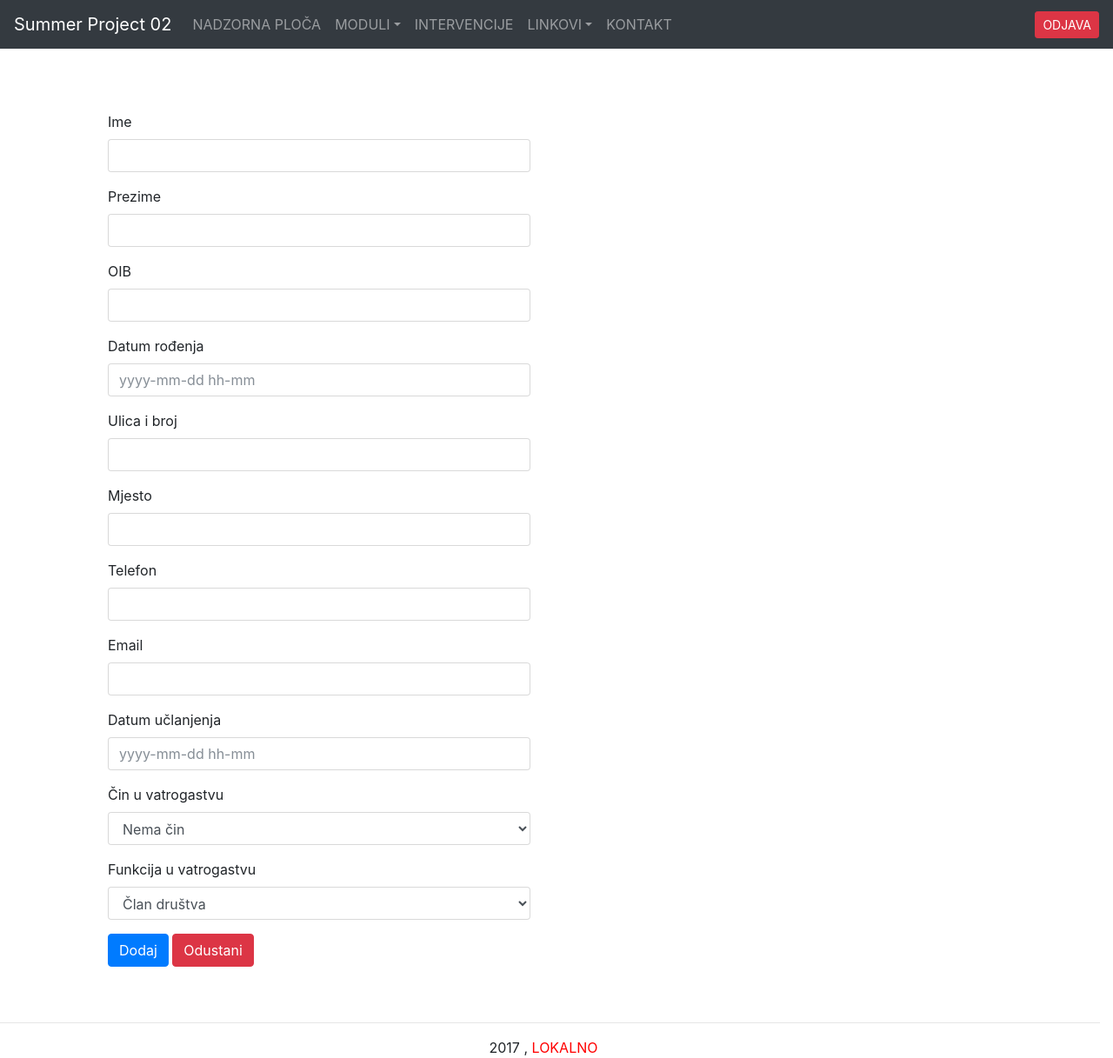
After one commit to ivicasamu/EDUNOVA, a PHP site: page /privatno/clan/clanUnos.php in a window 1280 px wide. The commit adds this page. Shown: the whole page at 87% size. Run offline with PHP 8.4, Linux system fonts and the light colour scheme; the visitor is signed in with stand-in values (Sample User, id 1); tables that the repository leaves empty or names only in its code hold one stand-in row (values such as "Sample post"); some libraries are stand-ins or nearby versions.

Commit message:
Add files via upload

```diff
--- a/css/starter-template.css
+++ b/css/starter-template.css
@@ -33,6 +33,7 @@ body {
           box-sizing: border-box;
   padding: 10px;
   font-size: 16px;
+  margin-bottom: 1rem;
 }
 .form-signin .form-control:focus {
   z-index: 2;
@@ -47,3 +48,12 @@ body {
   border-top-left-radius: 0;
   border-top-right-radius: 0;
 }
+.input-group{
+	margin-bottom: 1rem;
+}
+.btn-group-lg>.btn, .btn-lg{
+	margin-bottom: 1rem;
+}
+.form-control-lg, .input-group-lg>.form-control, .input-group-lg>.input-group-addon, .input-group-lg>.input-group-btn>.btn {
+	margin-bottom: 1rem;
+}
--- a/javno/prijava.php
+++ b/javno/prijava.php
@@ -39,9 +39,9 @@
 					<form method="post" class="form-signin" action="<?php echo $putanjaAPP; ?>autorizacija.php">
 						<label for="korisnik" class="sr-only">E-mail</label>
 						<input type="text" name="korisnik" id="korisnik" class="form-control"
-							value="<?php echo isset($_GET["korisnik"]) ? $_GET["korisnik"] : ""; ?>">
+							value="<?php echo isset($_GET["korisnik"]) ? $_GET["korisnik"] : ""; ?>" placeholder="E-mail">
 						<label for="lozinka" class="sr-only">Lozinka</label>
-						<input type="password" name="lozinka" id="lozinka" class="form-control">
+						<input type="password" name="lozinka" id="lozinka" class="form-control" placeholder="lozinka">
 						<button class="btn btn-lg btn-primary btn-block" type="submit">
 							PRIJAVA
 						</button>
--- a/predlosci/izbornik.php
+++ b/predlosci/izbornik.php
@@ -15,7 +15,7 @@
 						aria-expanded="false">MODULI</a>
 					<div class="dropdown-menu" aria-labelledby="dropdown01">
 						<a class="dropdown-item" href="#">DRUŠTVO</a>
-						<a class="dropdown-item" href="#">ČLANOVI</a>
+						<a class="dropdown-item" href="<?php echo $putanjaAPP ?>privatno/clan/clan.php">ČLANOVI</a>
 						<a class="dropdown-item" href="#">VOZILA</a>
 					</div>
 				</li>
--- /dev/null
+++ b/privatno/clan/clanUnos.php
@@ -0,0 +1,137 @@
+<?php include_once '../../konfiguracija.php';
+provjeraLogin();
+$greske = array();
+
+if(isset($_POST["ime"])){
+	if(trim($_POST["ime"])===""){
+		$greske["ime"]="Obavezan unos imena";
+	}else{
+		if(strlen(trim($_POST["ime"]))<2){
+			$greske["ime"]="Ime mora imati više od dva znaka";
+		}
+	}
+}
+
+if(isset($_POST["prezime"])){
+	if(trim($_POST["prezime"])===""){
+		$greske["prezime"]="Obavezan unos prezimena";
+	}else{
+		if(strlen(trim($_POST["prezime"]))<2){
+			$greske["prezime"]="Prezime mora imati više od dva znaka";
+		}
+	}
+}
+
+if(isset($_POST["oib"])){
+	if(trim($_POST["oib"])===""){
+		$greske["oib"]="Obavezan unos OIB-a";
+	}else{
+		if(strlen(trim($_POST["oib"]))!=11){
+			$greske["oib"]="OIB mora imati 11 znamenki";
+		}
+	}
+	if(count($greske)===0){
+		$izraz = $veza->prepare("insert into clan (ime, prezime, oib, datum_rodenja, ulica, mjesto, telefon, mail, datum_uclanjenja, cin, funkcija)
+		values (:ime, :prezime, :oib, :datumRodenja, :ulica, :mjesto, :telefon, :mail, :datumUclanjenja, :cin, :funkcija)");
+		$unioRedova = $izraz->execute($_POST);
+	}
+}
+
+?>
+<!DOCTYPE html>
+<html lang="en">
+  <head>
+		<?php include_once '../../predlosci/zaglavlje.php' ?>
+  </head>
+
+  <body>
+    	<?php include_once '../../predlosci/izbornik.php' ?>
+    <div class="container">
+      	<div class="starter-template">
+      		<div class="container">
+      			<div class="row">
+      				<div class="col-xl-6 col-lg-6 col-md-12 col-sm-12">
+      					<form method="post">
+							<div class="form-group">
+						    	<label id="lime" for="ime">Ime</label>
+  								<input <?php if(isset($greske["ime"])){echo " style=\"background-color: #f7e4e1\" ";}?>
+  								name="ime" id="ime" type="text" class="form-control" />
+						  	</div>
+						  	<div class="form-group">
+							  	<label id="lprezime" for="prezime">Prezime</label>
+	  							<input <?php if(isset($greske["prezime"])){echo " style=\"background-color: #f7e4e1\" ";}?>
+	  							name="prezime" id="prezime" type="text" class="form-control" />
+							</div>
+							<div class="form-group">
+							  	<label id="loib" for="oib">OIB</label>
+	  							<input <?php if(isset($greske["oib"])){echo " style=\"background-color: #f7e4e1\" ";}?>
+	  							name="oib" id="oib" type="number" class="form-control" />
+							</div>
+						  	<div class="form-group">
+						  		<label id="datumRodenja" for="datumRodenja">Datum rođenja</label>
+  								<input name="datumRodenja" id="datumRodenja" type="datetime" class="form-control" placeholder="yyyy-mm-dd hh-mm"
+  								class="form-control" />
+						  	</div>
+							<div class="form-group">
+						  		<label id="ulica" for="ulica">Ulica i broj</label>
+  								<input name="ulica" id="ulica" type="text" class="form-control" />
+							</div>
+							<div class="form-group">
+						  		<label id="mjesto" for="mjesto">Mjesto</label>
+  								<input name="mjesto" id="mjesto" type="text" class="form-control" />
+							</div>
+							<div class="form-group">
+						  		<label id="telefon" for="telefon">Telefon</label>
+  								<input name="telefon" id="telefon" type="text" class="form-control" />
+							</div>
+							<div class="form-group">
+						  		<label id="mail" for="mail">Email</label>
+  								<input name="mail" id="mail" type="email" class="form-control" />
+							</div>
+							<div class="form-group">
+						  		<label id="datumUcljanjenja" for="datumUclanjenja">Datum učlanjenja</label>
+  								<input name="datumUclanjenja" id="datumUclanjenja" type="datetime" placeholder="yyyy-mm-dd hh-mm"
+  								class="form-control" />
+  							</div>
+						 	<div class="form-group">
+						 		<label id="cin" for="cin">Čin u vatrogastvu</label>
+		  						<select class="form-control" id="cin" name="cin">
+		  							<option value="Nema čin"selected="selected">Nema čin</option>
+		  							<option value="Vatrogasac">Vatrogasac</option>
+		  							<option value="Vatrogasac 1.klase">Vatrogasac 1.klase</option>
+		  							<option value="Dočasnik">Dočasnik</option>
+		  							<option value="Dočasnik 1. klase">Dočasnik 1. klase</option>
+		  							<option value="Časnik">Časnik</option>
+		  							<option value="Časnik 1. klase">Časnik 1. klase</option>
+		  						</select>
+						 	</div>
+							<div class="form-group">
+								<label id="funkcija" for="funkcija">Funkcija u vatrogastvu</label>
+		  						<select class="form-control" id="funkcija" name="funkcija">
+		  							<option value="Član društva" selected="selected">Član društva</option>
+		  							<option value="Predsjednik društva">Predsjednik društva</option>
+		  							<option value="Zamjenik predsjednika društva">Zamjenik predsjednika društva</option>
+		  							<option value="Tajnik društva">Tajnik društva</option>
+		  							<option value="Blagajnik društva">Blagajnik društva</option>
+		  							<option value="Član upravnog odbora">Član upravnog odbora</option>
+		  							<option value="Zapovjednik društva">Zapovjednik društva</option>
+		  							<option value="Zamjenik zapovjednika društva">Zamjenik zapovjednika društva</option>
+		  							<option value="Član zapovjedništva">Član zapovjedništva</option>
+		  							<option value="Član nadzornog odbora">Član nadzornog odbora</option>
+		  						</select>
+							</div>
+						  <button type="submit" class="btn btn-primary">Dodaj</button>
+						  <a href="clan.php" class="btn btn-danger">Odustani</a>
+  							<?php if(isset($unioRedova) && $unioRedova>0): ?>
+  							<h1 id="unio" class="btn btn-success">Zapis uspješno pohranjen</h1>
+  						<?php endif; ?>
+						</form>
+      				</div>
+      			</div>
+      		</div>
+        </div>
+    </div>
+    <?php include_once '../../predlosci/podnozje.php' ?>
+    <?php include_once '../../predlosci/skripte.php'; ?>
+  </body>
+</html>
```
Also changed, not shown: js/bootstrap-buttons.js (added, +64 -0 lines), privatno/clan/clan.php (added, +91 -0 lines), privatno/clan/clanBrisanje.php (added, +13 -0 lines), privatno/clan/clanPromjena.php (added, +140 -0 lines).
